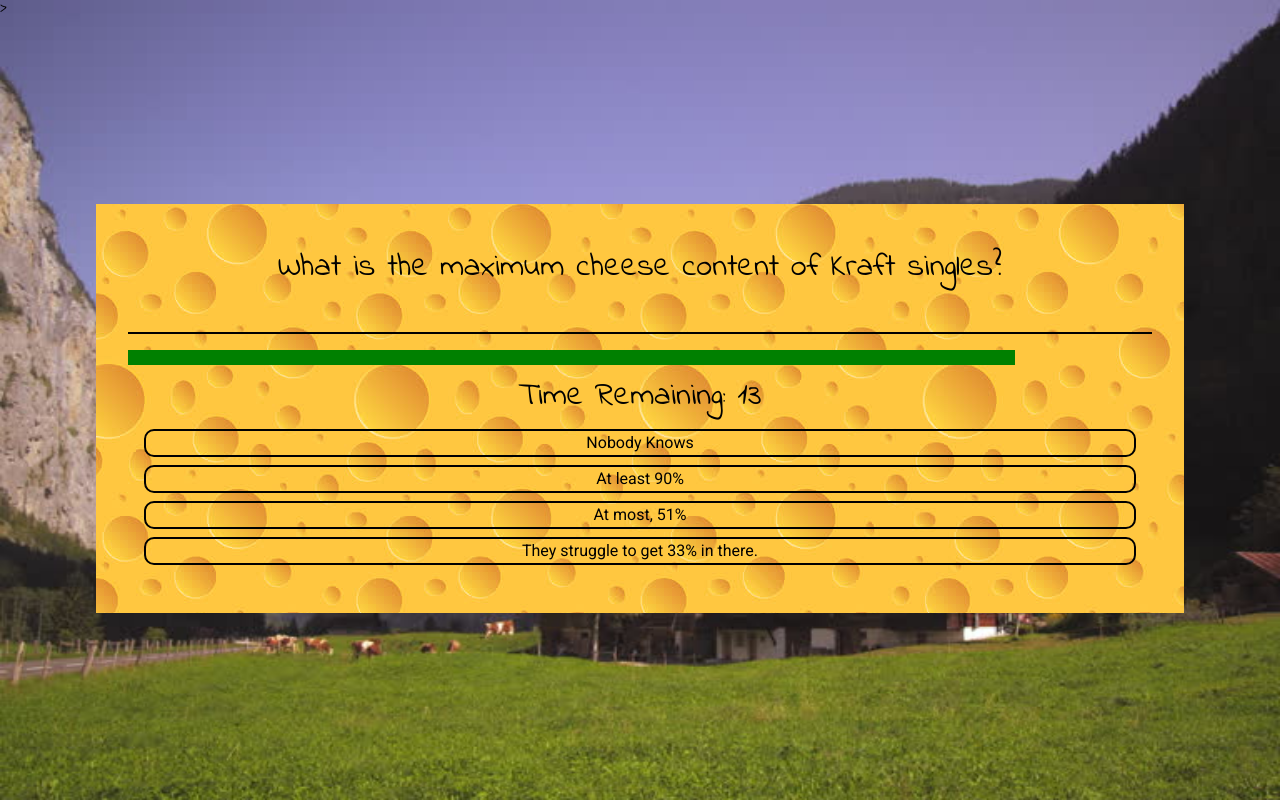
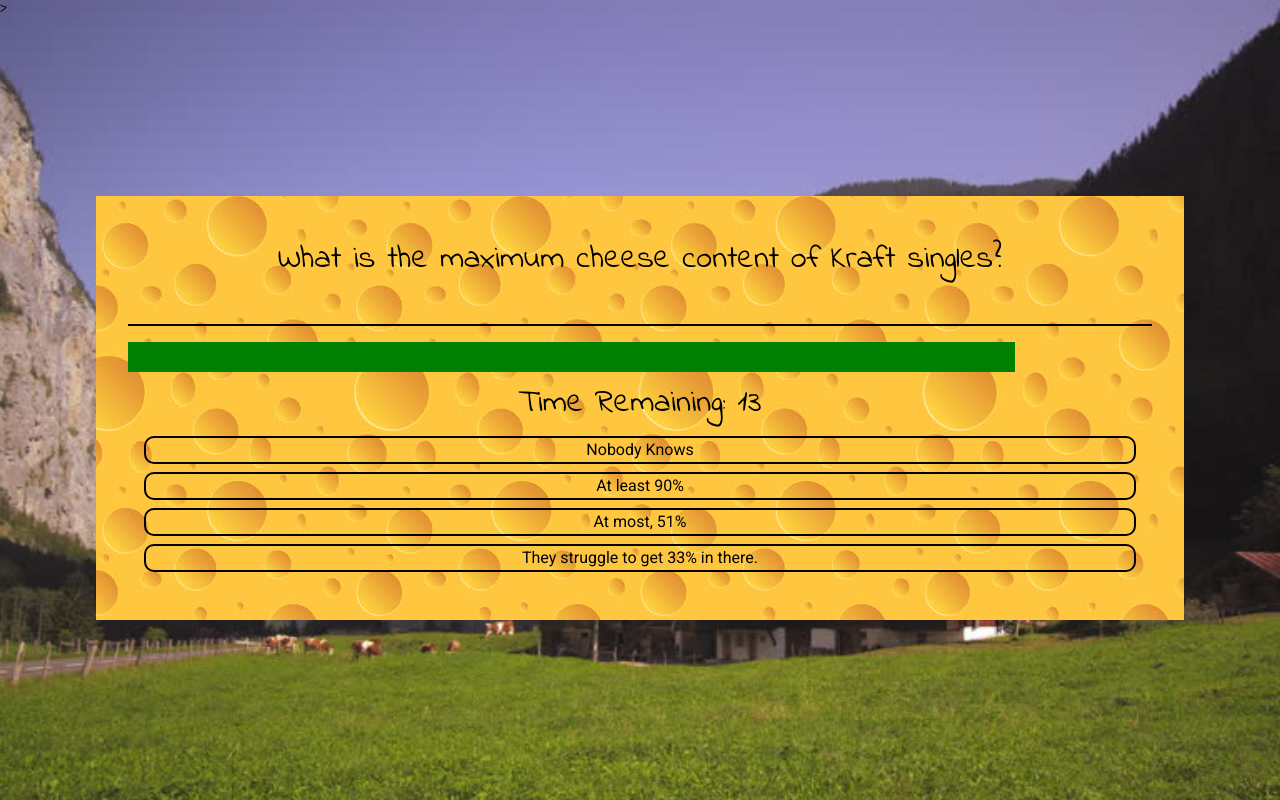
Before and after one commit to ahardy42/TriviaGame, a plain HTML site: page index.html in a window 1280 px wide. Both pictures are taken after a click on the button "Wanna Do Some Cheesy Trivia?". Drawn offline with nearby package versions, Linux system fonts and the light colour scheme.

Commit message:
second 4/10/2019 update

```diff
--- a/assets/css/style.css
+++ b/assets/css/style.css
@@ -72,9 +72,11 @@ button {
 
 .count-down {
     width: 100%;
-    height: 15px;
+    height: 30px;
+    margin: 0.5em 0;
     background-color: green;
-    margin: 0.5em 0;
+    /* border-radius: 10px; */
+    /* border: 2px solid black; */
 }
 
 .count-down-timer {
--- a/assets/javascript/game.js
+++ b/assets/javascript/game.js
@@ -110,10 +110,19 @@ $(document).ready(function () {
 
     // set interval function that counts down the seconds till you run out of time.
     function countDownTimerInterval() {
+        $(".count-down-timer").text("Time Remaining: " + countDown);
+        $(".count-down").css({"background-color": "green"});
             countDownTimer = setInterval(function() {
                 countDown--;
                 $(".count-down-timer").text("Time Remaining: " + countDown);
                 $(".count-down").animate({width: "-=6.7%"}, 100);
+                if (countDown >= 11) {
+                    $(".count-down").css({"background-color": "green"});
+                } else if (countDown < 11 && countDown >= 6) {
+                    $(".count-down").css({"background-color": "orange"});
+                } else {
+                    $(".count-down").css({"background-color": "red"});
+                }
             }, 1000);
     }
 
```
